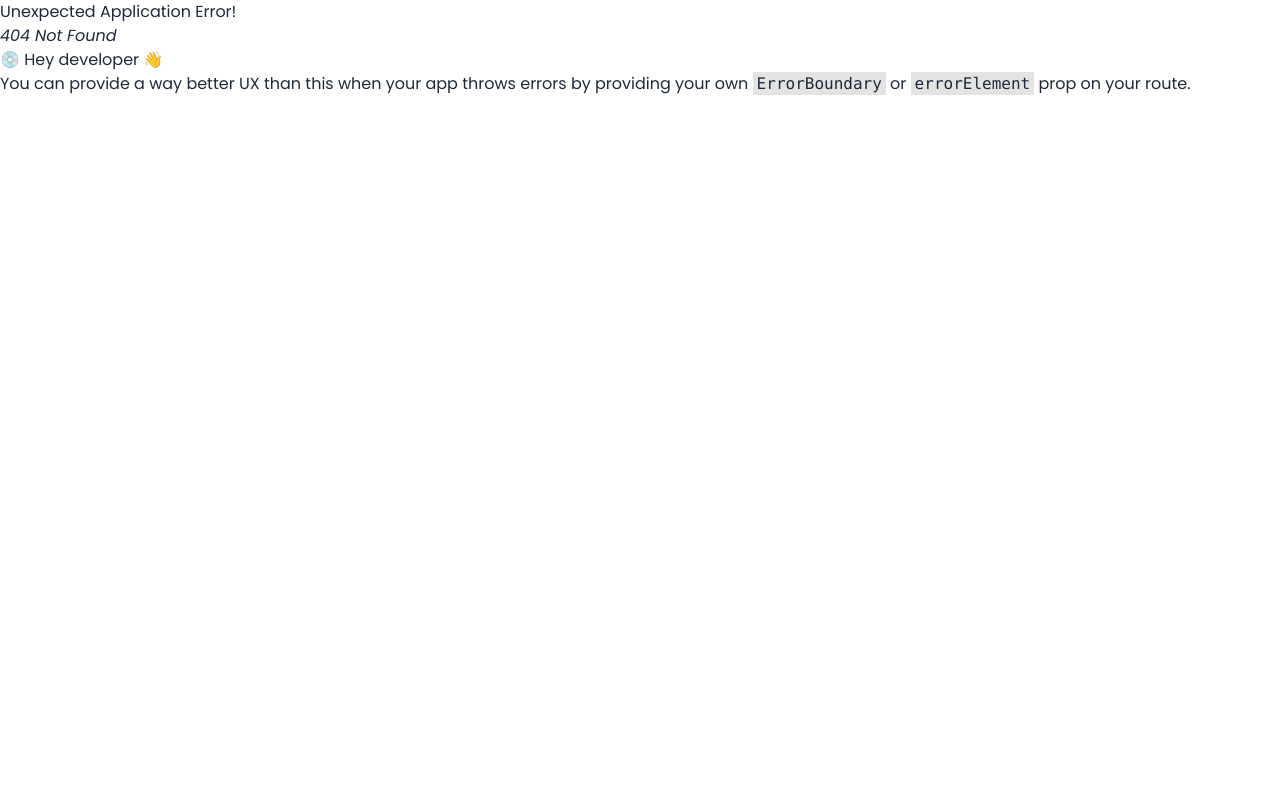
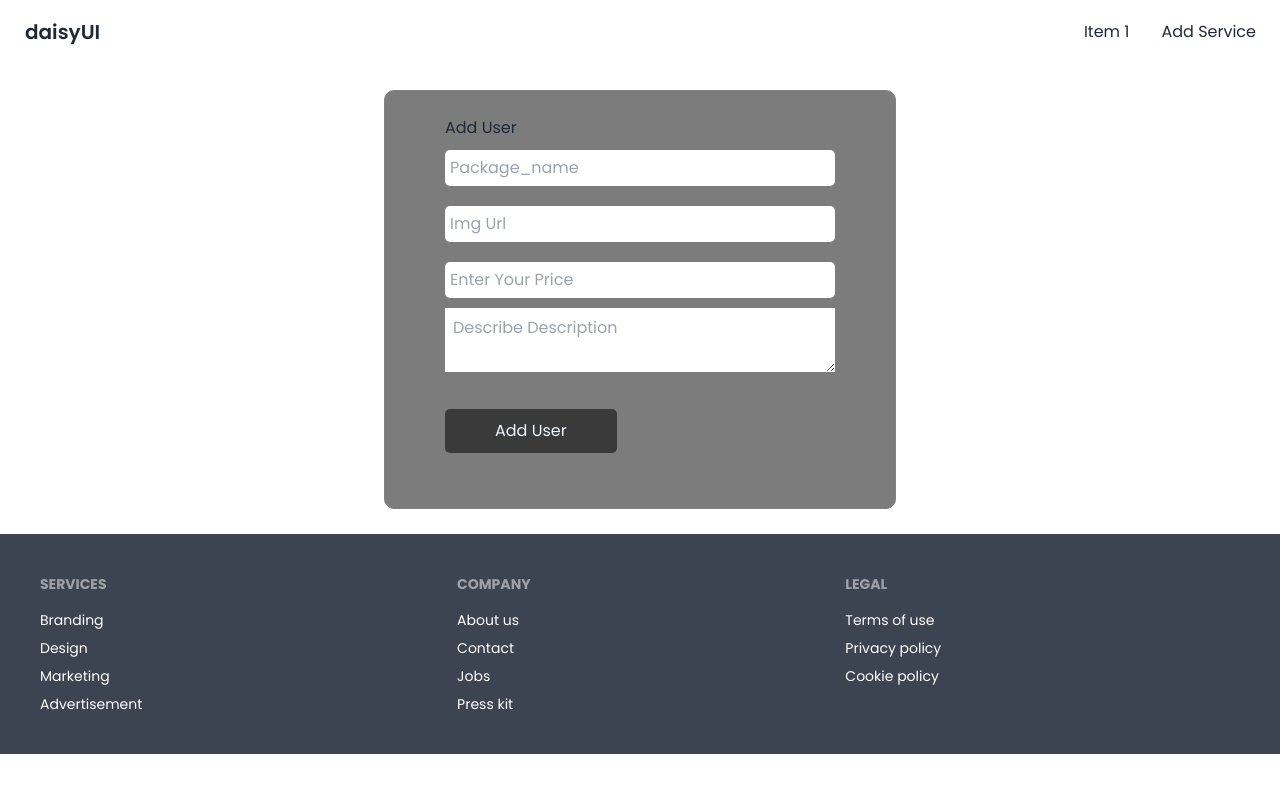
Before and after one commit to dsdeloar02/wedding-photography-client, a React (Create React App) app: page /service/add in a window 1280 px wide. Before the commit this address had no page. Shown: the top 792 px of the page. Built offline with nearby package versions, Linux system fonts and the light colour scheme.

Commit message:
service section added

```diff
--- /dev/null
+++ b/src/Componets/AddService/AddServices.css
@@ -0,0 +1,33 @@
+.formWrapper{
+    width: 100%;
+  }
+  .formWrapper form{
+    /* display: flex;
+    justify-content: center; */
+    margin: 2% auto;
+    width: 40%;
+    border: 1px solid gray;
+    border-radius: 10px;
+    padding: 25px 60px;
+    background-color: rgb(124, 124, 124);
+    flex-direction: column;
+  }
+  .formWrapper form input{
+    width: 100%;
+    height: 36px;
+    padding: 0px 5px;
+    margin: 10px 0px;
+    border-radius: 5px;
+    font-family: poppins;
+    border: 0px;
+  }
+
+  .formWrapper form button{
+    margin: 30px 0px;
+    padding: 10px 50px;
+    font-family: poppins;
+    background-color: rgb(58, 58, 58);
+    color: aliceblue;
+    border: 0px;
+    border-radius: 5px;
+  }
--- /dev/null
+++ b/src/Componets/AddService/AddServices.js
@@ -0,0 +1,83 @@
+import React, { useState } from 'react';
+import './AddServices.css'
+
+const AddServices = () => {
+    const [service, setService] = useState({});
+
+    const handleAddUser = (event) => {
+      event.preventDefault();
+      console.log(service);
+
+      fetch("http://localhost:5000/service", {
+        method: "POST",
+        headers: {
+          "content-type": "application/json",
+        },
+        body: JSON.stringify(service),
+      })
+        .then((res) => res.json())
+        .then((data) => {
+          if (data.acknowledged) {
+            alert("data insert successfully");
+            event.target.reset();
+          }
+        });
+    };
+    const handleInputBlur = (event) => {
+        const value = event.target.value;
+        const field = event.target.name;
+        const time = {dateInString:Date()}
+        const newUsers = { ...service, time };
+        newUsers[field] = value;
+        setService(newUsers);
+        console.log(newUsers);
+      };
+    return (
+        <div className="formWrapper">
+              <form onSubmit={handleAddUser}>
+          <div>
+            <h1>Add User</h1>
+            <input
+              onBlur={handleInputBlur}
+              type="text"
+              name="package_name"
+              placeholder="Package_name"
+              required
+            />
+          </div>
+          <div>
+            <input
+              onBlur={handleInputBlur}
+              type="text"
+              name="thumbnail"
+              placeholder="Img Url"
+              required
+            />
+          </div>
+          <div>
+            <input
+              onBlur={handleInputBlur}
+              type="text"
+              name="price"
+              placeholder="Enter Your Price"
+              required
+            />
+          </div>
+          <div >
+            <textarea
+              className='w-full p-2'
+              onBlur={handleInputBlur}
+              type="text"
+              name="description"
+              placeholder="Describe Description"
+              required
+            />
+          </div>
+
+          <button type="submit">Add User</button>
+        </form>
+        </div>
+    );
+}
+
+export default AddServices;
--- a/src/Componets/Header/Header.js
+++ b/src/Componets/Header/Header.js
@@ -10,17 +10,7 @@ const Header = () => {
             <div className="flex-none">
                 <ul className="menu menu-horizontal p-0">
                 <li><Link>Item 1</Link></li>
-                <li tabIndex={0}>
-                    <Link>
-                    Parent
-                    <svg className="fill-current" xmlns="http://www.w3.org/2000/svg" width="20" height="20" viewBox="0 0 24 24"><path d="M7.41,8.58L12,13.17L16.59,8.58L18,10L12,16L6,10L7.41,8.58Z"/></svg>
-                    </Link>
-                    <ul className="p-2 bg-base-100">
-                    <li><Link>Submenu 1</Link></li>
-                    <li><Link>Submenu 2</Link></li>
-                    </ul>
-                </li>
-                <li><Link>Item 3</Link></li>
+                <li><Link to='/service/add' >Add Service</Link></li>
                 </ul>
             </div>
             </div>
--- a/src/Componets/Home/Home.js
+++ b/src/Componets/Home/Home.js
@@ -1,10 +1,30 @@
 import React from 'react';
+import { Link, useLoaderData } from 'react-router-dom';
 import Banner from '../Banner/Banner';
+import HomeService from '../Service/HomeService';
 
 const Home = () => {
+    const homeServices = useLoaderData();
+
     return (
         <div>
             <Banner></Banner>
+            <div>
+            <h1 className='py-10 text-center font-extrabold text-transparent text-4xl bg-clip-text bg-gradient-to-r from-pink-400 to-purple-600' >My Services</h1>
+            <div className='flex container mx-auto justify-between flex-wrap' >
+
+                {
+                    homeServices.map(hservice => <HomeService
+                        key={hservice._id}
+                        hservice={hservice}
+                    >
+                    </HomeService>)
+                }
+            </div>
+            <div className='py-8 text-center'>
+                <Link className='py-4 px-12 bg-red-600 text-white' > All Services </Link>
+            </div>
+            </div>
         </div>
     );
 }
--- /dev/null
+++ b/src/Componets/Service/HomeService.js
@@ -0,0 +1,18 @@
+import React from 'react';
+
+const HomeService = ({hservice}) => {
+    const {package_name, thumbnail, price, description} = hservice;
+
+
+    return (
+        <div className='w-full my-2 md:w-[30%] p-6 border rounded-md shadow-lg' >
+                <img className='w-full' src={thumbnail} alt="" />
+                <h1 className='py-3 font-extrabold text-transparent text-2xl bg-clip-text bg-gradient-to-r from-pink-400 to-purple-600' >Package : {package_name}</h1>
+                <h3 className='font-bold text-transparent text-xl bg-clip-text bg-gradient-to-r from-orange-400 to-violet-600' >Prcie : {price}</h3>
+                <p className='text-sm py-3' >{(description)}</p>
+                <button className="w-full bg-pink-400 py-3 px-8 text-center" >More Details</button>
+        </div>
+    );
+}
+
+export default HomeService;
--- a/src/Routes/PublicRoute/PublicRoute.js
+++ b/src/Routes/PublicRoute/PublicRoute.js
@@ -1,4 +1,5 @@
 import { createBrowserRouter } from "react-router-dom";
+import AddServices from "../../Componets/AddService/AddServices";
 import Home from "../../Componets/Home/Home";
 import Main from "../../Layouts/Main";
 
@@ -9,8 +10,12 @@ export const routes = createBrowserRouter([
         children:[
             {
                 path : '/',
-                loader : () => fetch('https://programming-tech.vercel.app/teammembers'),
+                loader : () => fetch('http://localhost:5000/homeservices'),
                 element : <Home></Home>
+            },
+            {
+                path : '/service/add',
+                element : <AddServices></AddServices>
             }
         ]
     }
```
